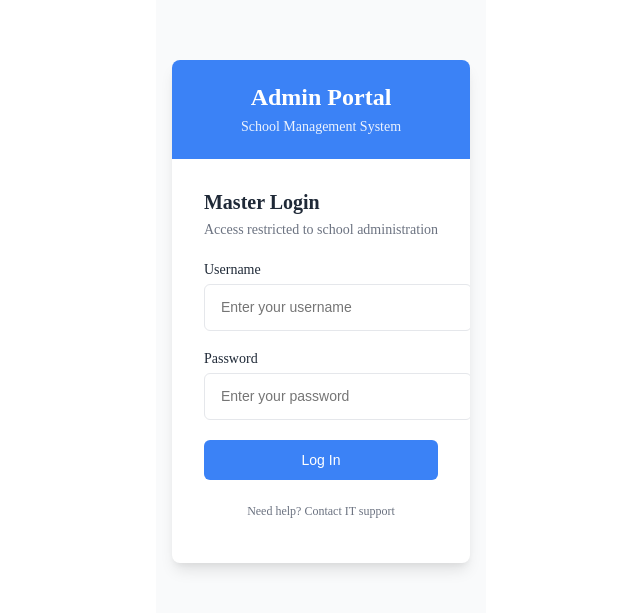
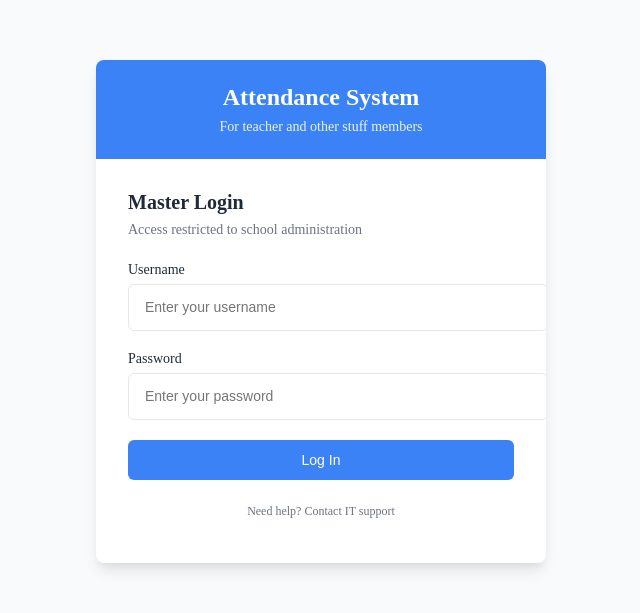
Before and after one commit to fardin-developer/attendence-taker-with-location, a React (Vite) app in the folder frontend/: page /login in a window 1280 px wide. Shown: the part 105-718 px from the top of the page, without its empty margins (319-959 px from the left). Built offline with nearby package versions, Linux system fonts and the light colour scheme.

Commit message:
login ui fixed

```diff
--- a/frontend/src/Login.css
+++ b/frontend/src/Login.css
@@ -16,6 +16,7 @@
   justify-content: center;
   background-color: var(--background-light);
   padding: 1rem;
+  width: 100vw;
 }
 
 .login-card {
--- a/frontend/src/Login.jsx
+++ b/frontend/src/Login.jsx
@@ -60,8 +60,8 @@ const Login = () => {
     <div className="login-page">
       <div className="login-card">
         <div className="login-header">
-          <h1 className="login-title">Admin Portal</h1>
-          <p className="login-subtitle">School Management System</p>
+          <h1 className="login-title">Attendance System</h1>
+          <p className="login-subtitle">For teacher and other stuff members</p>
         </div>
 
         <form onSubmit={handleLogin} className="login-form">
```
